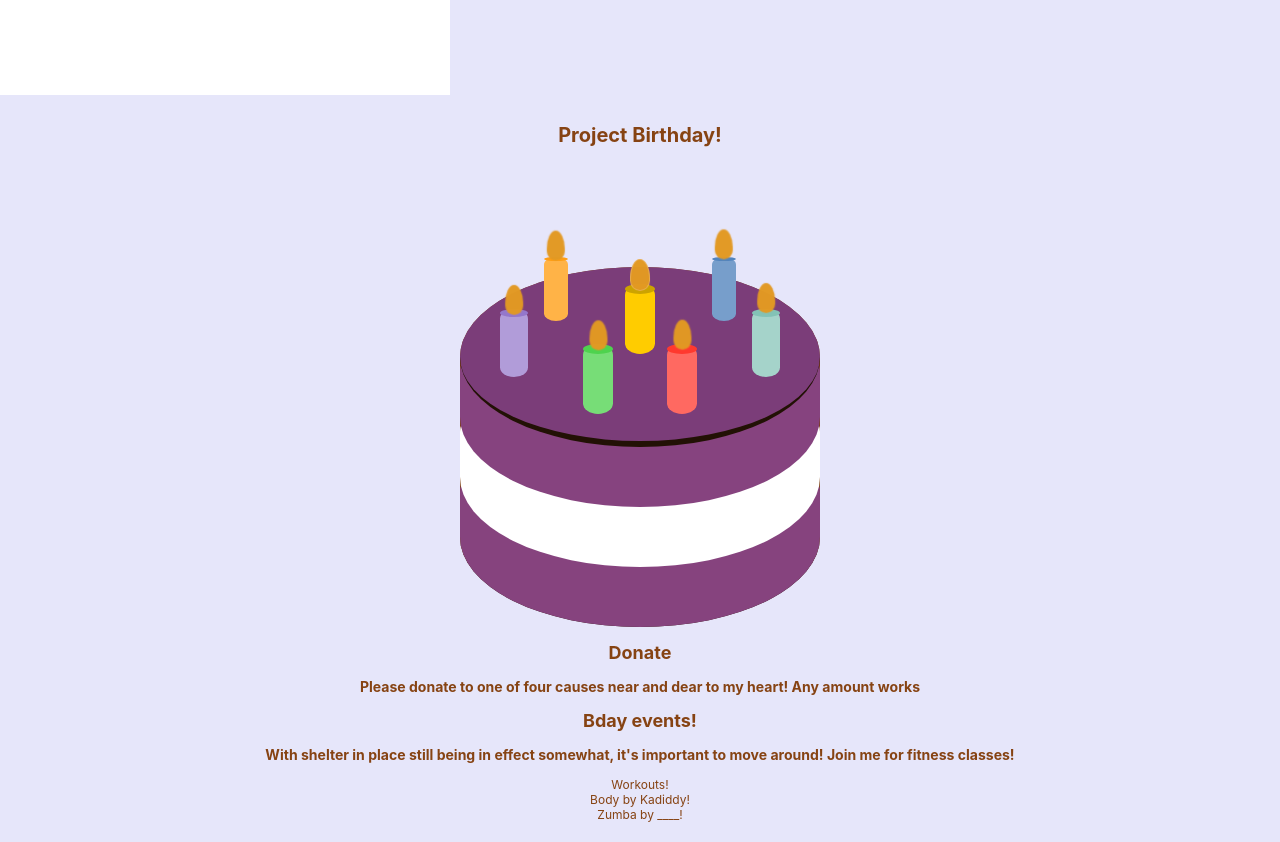
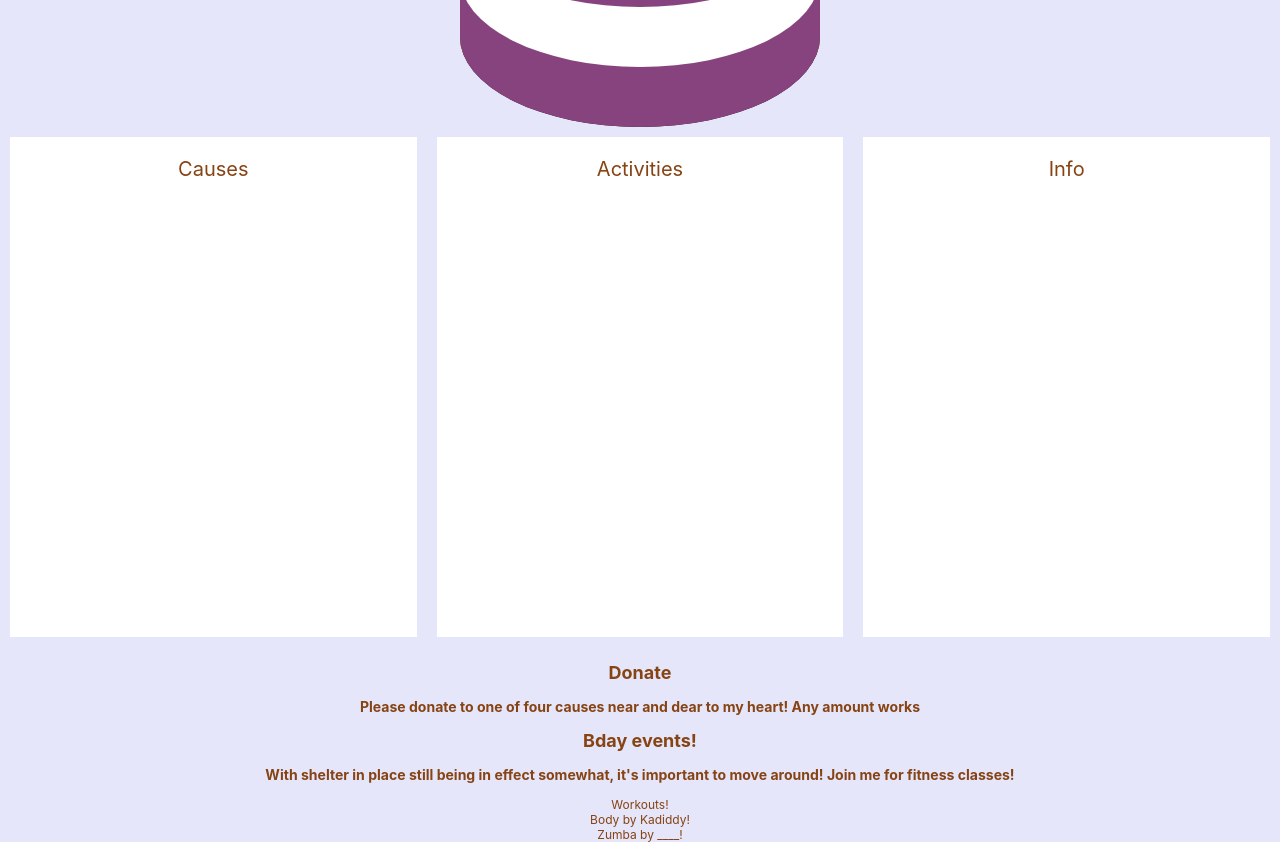
Before and after one commit to jrizza88/ProjectBirthday, a React (Create React App) app in the folder project-birthday/: page / in a window 1280 px wide. Shown: the part 420-1262 px from the top of the page. Built offline with nearby package versions, Linux system fonts and the light colour scheme.

Commit message:
adding flexbox styling to some divs. General positioning of Panel complete

```diff
--- a/project-birthday/src/App.js
+++ b/project-birthday/src/App.js
@@ -1,5 +1,5 @@
 import React from 'react';
-import './App.css';
+import './App.scss';
 import Donate from "./Components/Donate/Donate";
 import Events from "./Components/Events/Events";
 import NavBar from "./Reusables/NavBar";
@@ -9,13 +9,17 @@ function App() {
   return (
     <div className="App">
     <NavBar />
-    < Panel />
       <div className="container">
       <NavBar />
         <h1 className='title'>Project Birthday!</h1>
         <div className='cake'>
             <div className='candles'></div>
         </div>
+      </div>
+      <div className="threePanelSection">
+        <Panel title={"Causes"} />
+        <Panel title={"Activities"} />
+        <Panel title={"Info"}/>
       </div>
       < Donate />
       < Events />
--- a/project-birthday/src/App.css
+++ b/project-birthday/src/App.scss
@@ -22,6 +22,11 @@
 
 .App-link {
   color: #61dafb;
+}
+
+.threePanelSection {
+  display: flex;
+  justify-content: center;
 }
 
 @keyframes App-logo-spin {
--- a/project-birthday/src/Reusables/Panel.scss
+++ b/project-birthday/src/Reusables/Panel.scss
@@ -4,6 +4,9 @@
     background: white;
     width: 450px;
     height: 500px;
+    margin: 10px;
+    padding: 20px;
+    justify-content: center;
 }
 
 .title{
```
